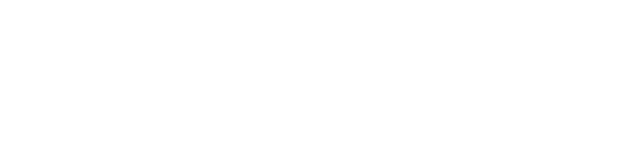
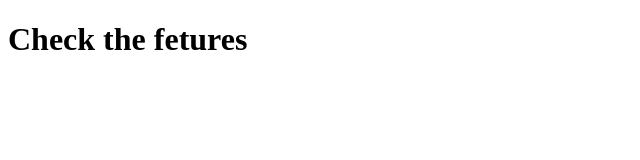
Before and after one commit to Hovaman/coursera-test, a plain HTML site: page Site/feature1.html in a window 1280 px wide. Shown: the whole page, without its empty margins (0-640 px from the left). Drawn offline with Linux system fonts and the light colour scheme.

Commit message:
Update feature1.html

```diff
--- a/Site/feature1.html
+++ b/Site/feature1.html
@@ -4,9 +4,9 @@
     <meta charset="UTF-8">
     <meta http-equiv="X-UA-Compatible" content="IE=edge">
     <meta name="viewport" content="width=device-width, initial-scale=1.0">
-    <title>Document</title>
+    <title>Add New features</title>
 </head>
 <body>
-
+    <h1>Check the fetures</h1>
 </body>
 </html>
```
